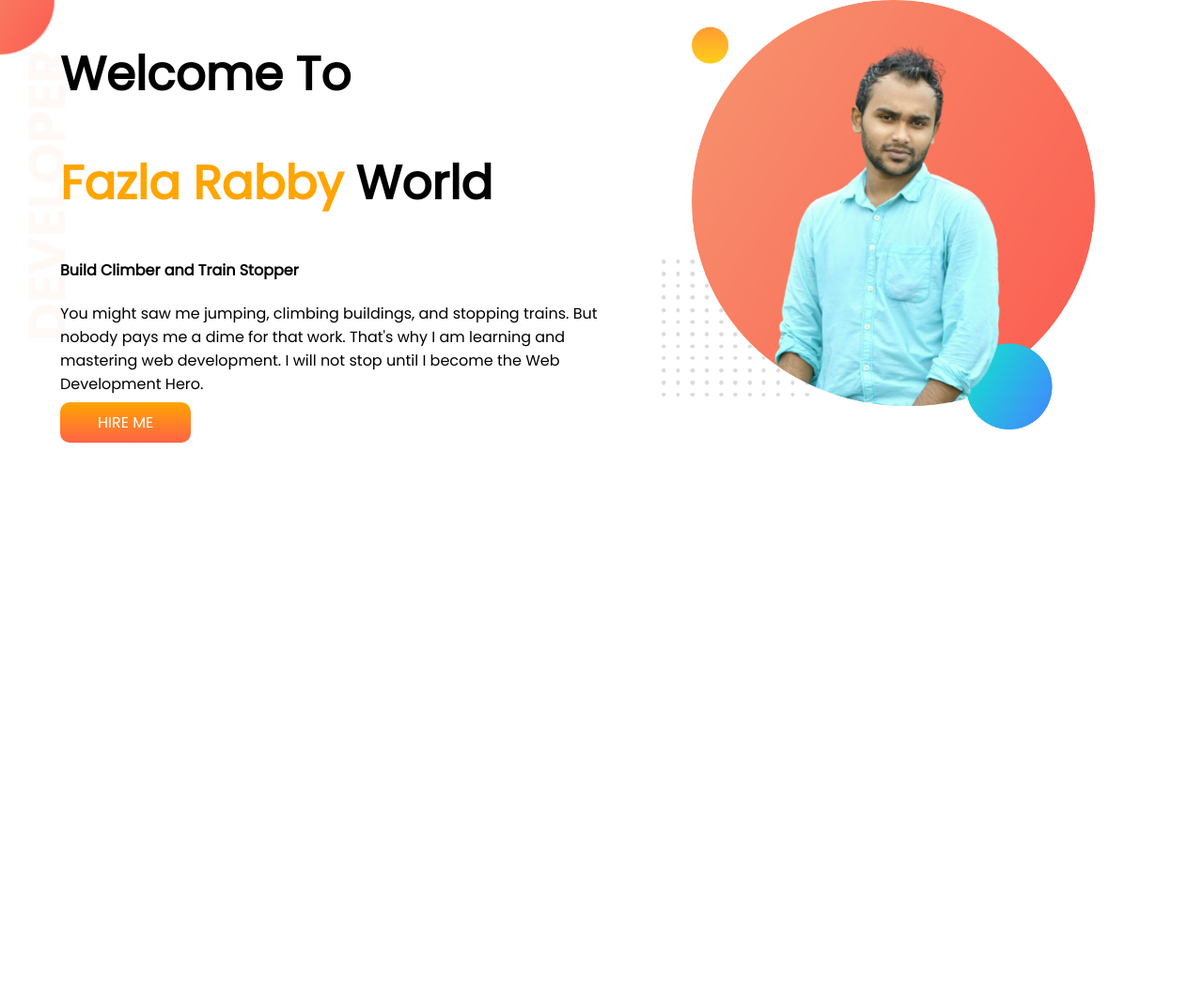
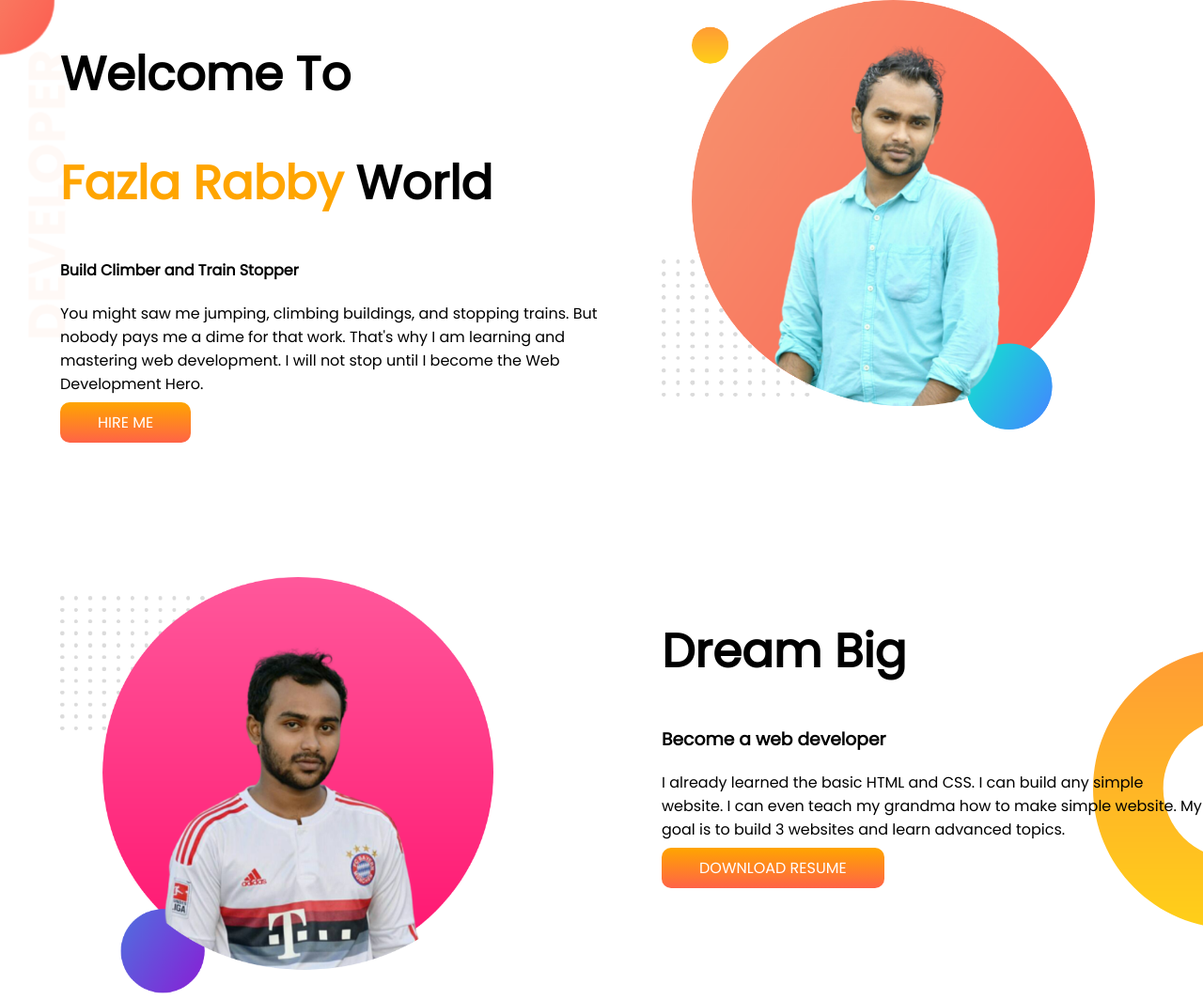
Before and after one commit to FazlarabbyWD/portfolio-website, a plain HTML site: page index.html in a window 1280 px wide. Shown: the whole page at 94% size. Before the commit the page ends 800 px from the top, so only its background shows below. Drawn offline with Linux system fonts and the light colour scheme.

Commit message:
dream big added

```diff
--- a/index.html
+++ b/index.html
@@ -26,5 +26,20 @@
     </div>
    </section>
 
+   <section class="dream-big">
+
+    <div class="half-width">
+        <img src="images/fazla-2.png" alt="my image">
+    </div>
+    <div class="half-width">
+        <h1>Dream Big</h1>
+        <h3>Become a web developer</h3>
+        <p>I already learned the basic HTML and CSS. I can build any simple website. I can even teach my grandma how to make simple
+        website. My goal is to build 3 websites and learn advanced topics.</p>
+        <a class="link-hire" target="_blank" href="">DOWNLOAD RESUME</a>
+    </div>
+
+   </section>
+
 </body>
 </html>
--- a/style.css
+++ b/style.css
@@ -31,3 +31,14 @@ section{
     background-image: url(images/top-banner.png);
     background-repeat: no-repeat;
 }
+.dream-big{
+    margin-top: 150px;
+    background-image: url(images/dream-bg.png);
+    background-repeat: no-repeat;
+    background-position: right;
+
+}
+
+p{
+    justify-content: center;
+}
```
